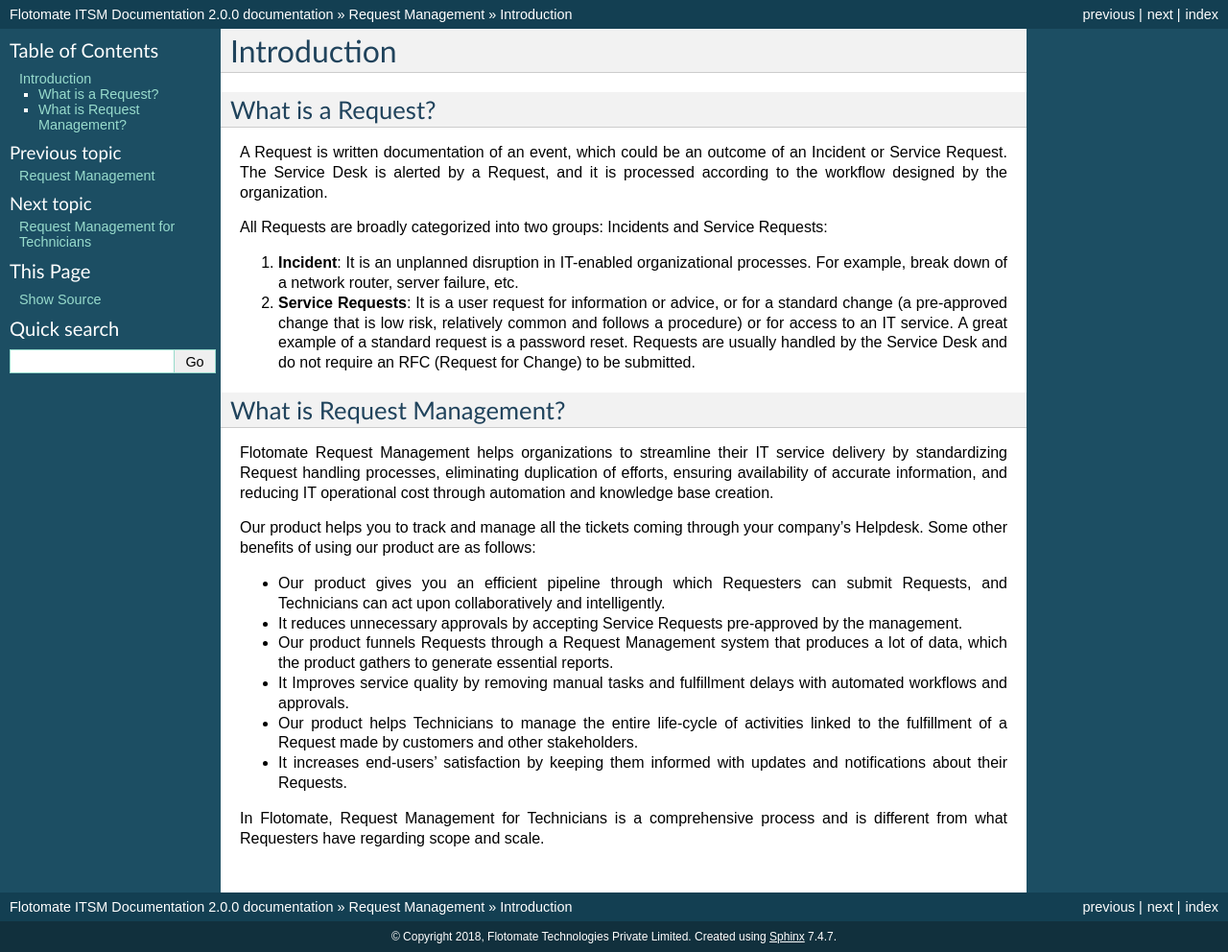
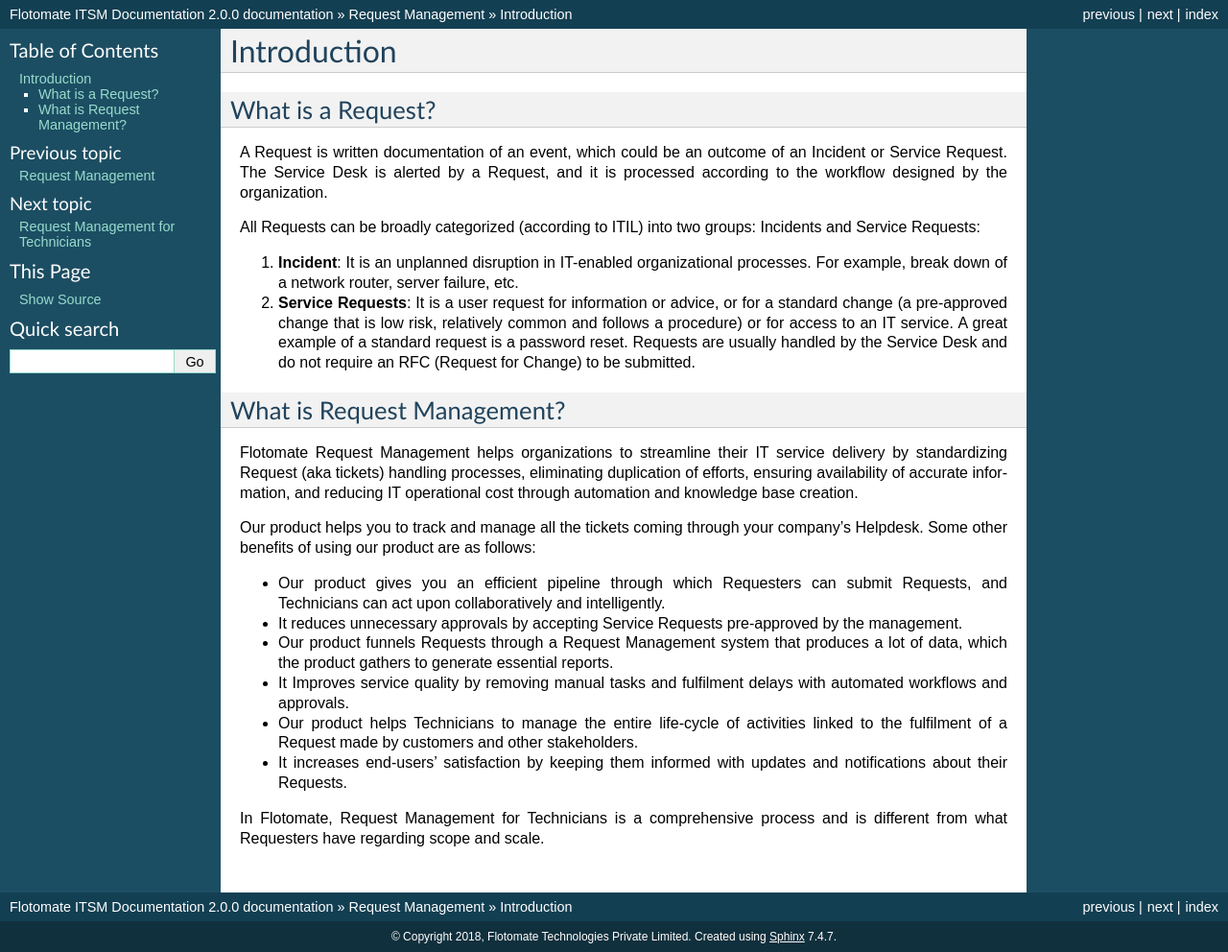
Before and after one commit to Flotomate/product_docs, a Sphinx documentation site: the page built from source/request-management/introduction-request-management.rst, in a window 1280 px wide. Shown: the whole page at 96% size. Built offline with Sphinx 7.4.7, drawn with Linux system fonts in a browser that asks for light colours; pages that are not in the unit, such as notebooks, are missing from menus.

Commit message:
Update to request management

```diff
--- a/source/request-management/introduction-request-management.rst
+++ b/source/request-management/introduction-request-management.rst
@@ -12,7 +12,7 @@
 by a Request, and it is processed according to the workflow designed by
 the organization.
 
-All Requests are broadly categorized into two groups: Incidents and
+All Requests can be broadly categorized (according to ITIL) into two groups: Incidents and
 Service Requests:
 
 1. **Incident**: It is an unplanned disruption in IT-enabled
@@ -30,7 +30,7 @@
 ===========================
 
 Flotomate Request Management helps organizations to streamline their IT
-service delivery by standardizing Request handling processes,
+service delivery by standardizing Request (aka tickets) handling processes,
 eliminating duplication of efforts, ensuring availability of accurate
 information, and reducing IT operational cost through automation and
 knowledge base creation.
@@ -50,11 +50,11 @@
    produces a lot of data, which the product gathers to generate
    essential reports.
 
--  It Improves service quality by removing manual tasks and fulfillment
+-  It Improves service quality by removing manual tasks and fulfilment
    delays with automated workflows and approvals.
 
 -  Our product helps Technicians to manage the entire life-cycle of
-   activities linked to the fulfillment of a Request made by customers
+   activities linked to the fulfilment of a Request made by customers
    and other stakeholders.
 
 -  It increases end-users’ satisfaction by keeping them informed with
```
Also changed, not shown: source/request-management/request-management-technician/creating-a-request.rst (+9 -9 lines).
